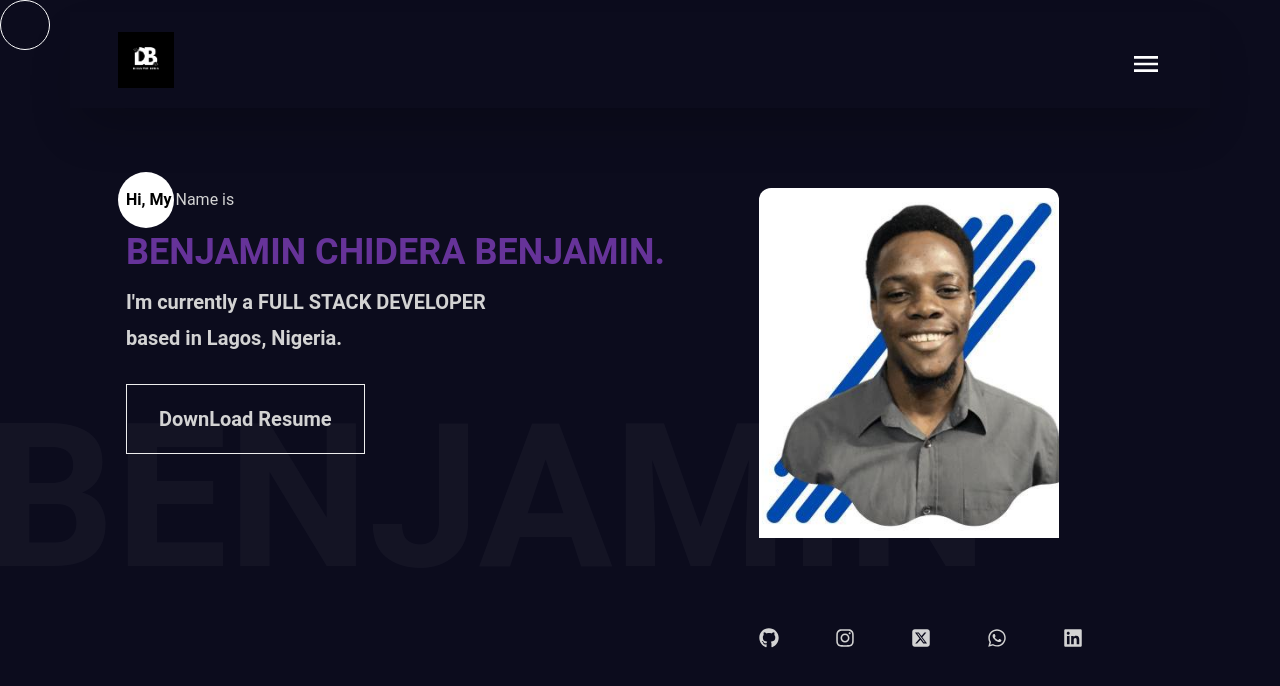
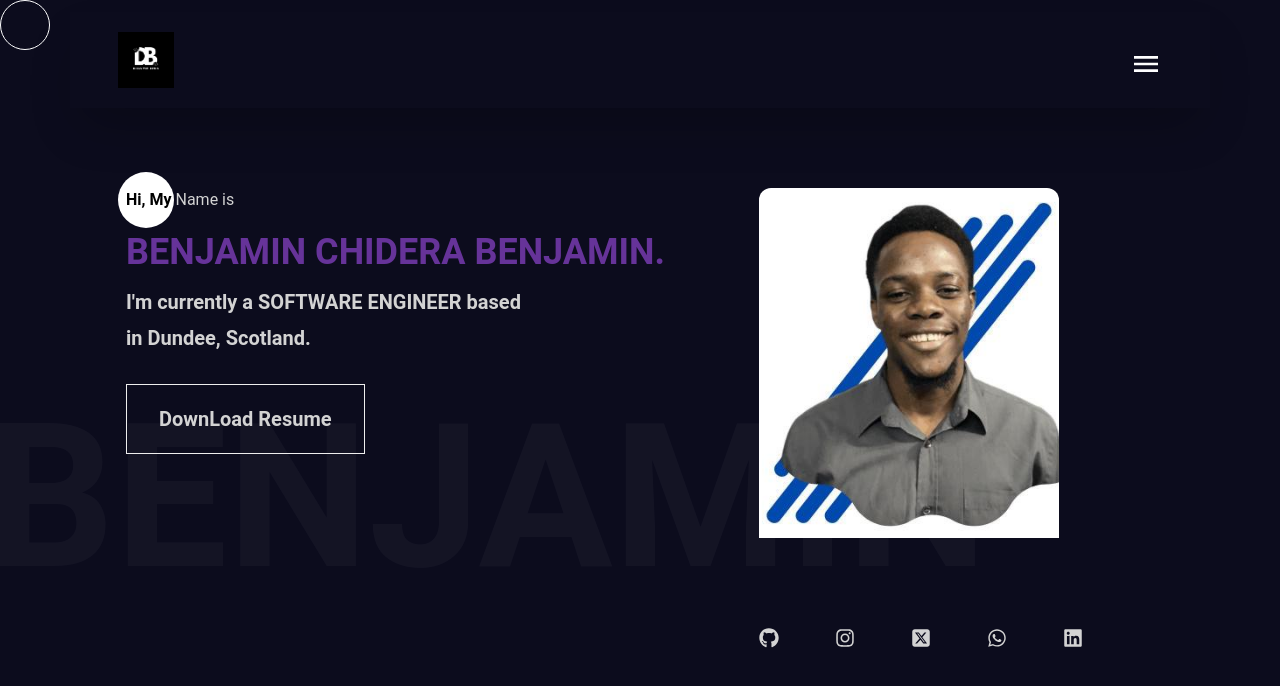
Before and after one commit to Benjamin-chidera/I_AM_BENJAMIN, a React (Vite) app: page / in a window 1280 px wide. Shown: the top 686 px of the page. Built offline with nearby package versions, Linux system fonts and the light colour scheme.

Commit message:
refactor: corrected the hero section

```diff
--- a/src/pages/hero/Hero.jsx
+++ b/src/pages/hero/Hero.jsx
@@ -63,7 +63,7 @@ export const Hero = () => {
             BENJAMIN CHIDERA BENJAMIN.
           </h1>
           <h2 className=" text-xl  font-semibold leading-9  lg:max-w-[400px] mt-3">
-            I'm currently a FULL STACK DEVELOPER based in Lagos, Nigeria.
+            I'm currently a SOFTWARE ENGINEER based in Dundee, Scotland.
           </h2>
 
           <button
```
